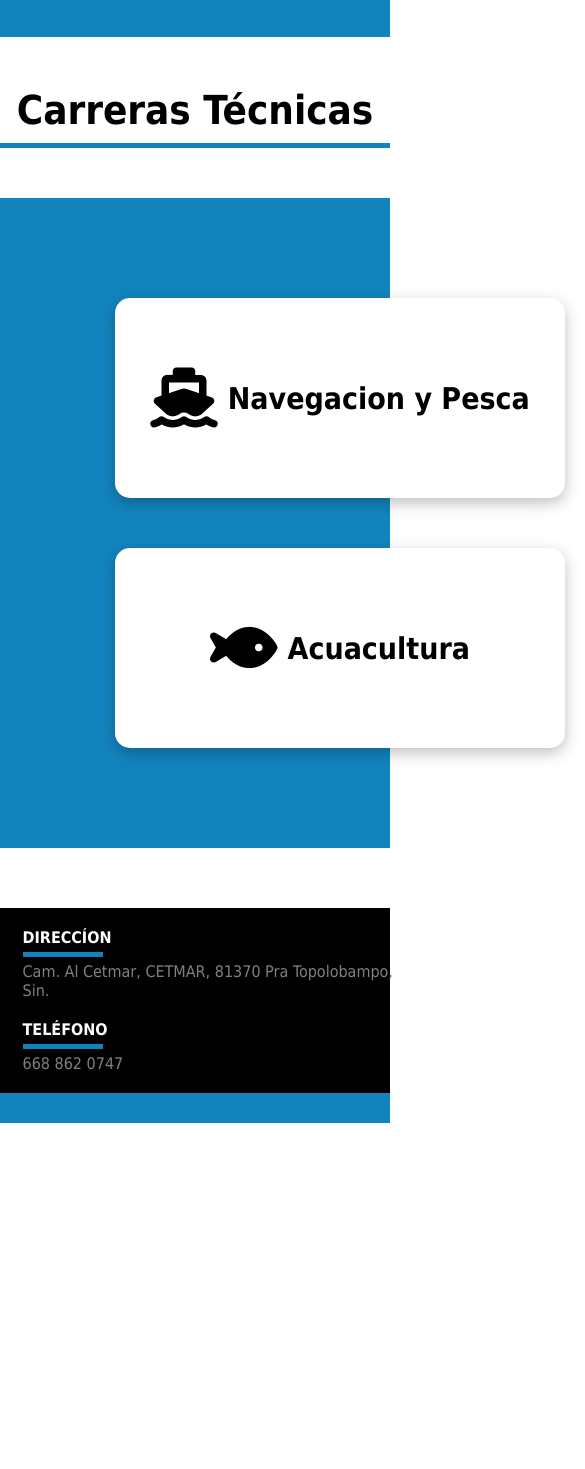
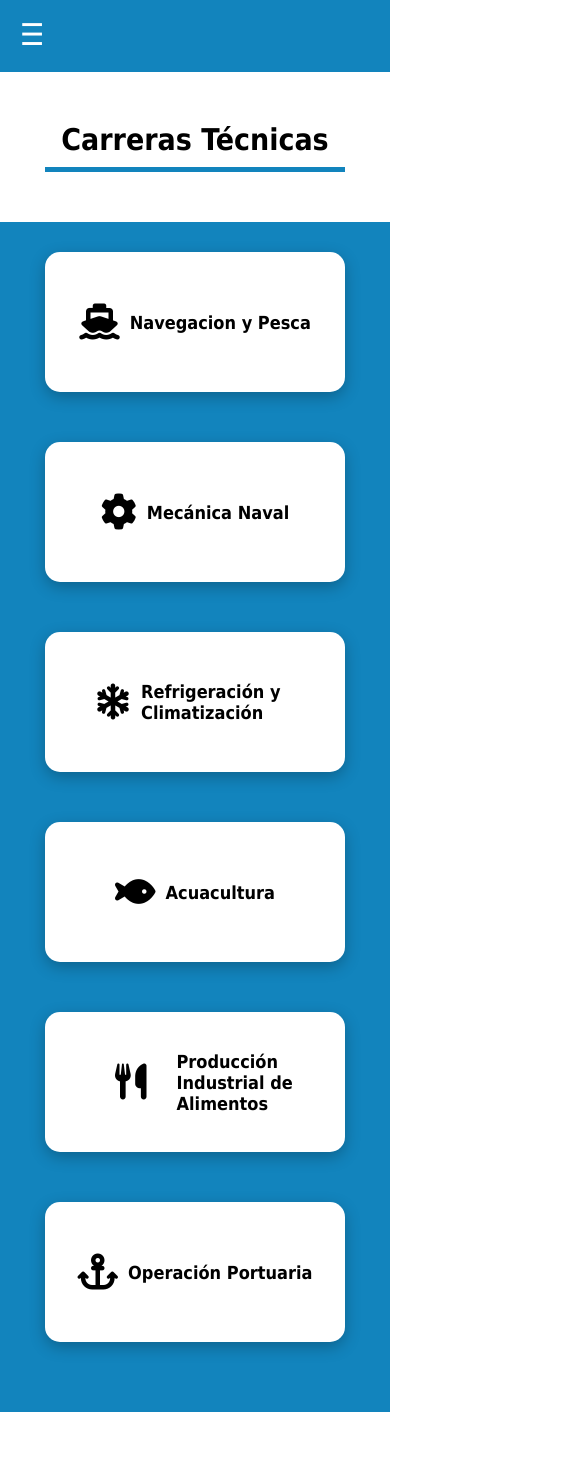
Before and after one commit to System327/CETMAR13, a website: page Servicio-social/HTML/OfertaEducativa.html in a window 390 px wide. Shown: the part 83-1552 px from the top of the page, 585 px wide, since content can reach past the window. Before the commit the page ends 1206 px from the top, so only its background shows below. Drawn offline with Linux system fonts and the light colour scheme.

Commit message:
responsive 1.5

```diff
--- a/Servicio-social/CSS/Menu.css
+++ b/Servicio-social/CSS/Menu.css
@@ -1,5 +1,12 @@
+*{
+    box-sizing: border-box;
+    margin: 0;
+    padding: 0;
+    font-family: Tahoma, Arial, Helvetica, sans-serif;
+
+}
+
 /* =============== parte superior =============== */
-
 .superior{
     padding: 5px 25px;
     background-color: #1B4168;
@@ -219,8 +226,8 @@
 @media (max-width: 500px) {
     .abajo {
         width: 100%;
-        margin-left: 50px;
-        margin-right: 5px;
+        margin: 0;
+        padding:0 20px;
         height: auto;
         grid-template-columns: 1fr; /* una sola columna */
         gap: 20px;
--- a/Servicio-social/CSS/styleNot.css
+++ b/Servicio-social/CSS/styleNot.css
@@ -3,146 +3,6 @@
     margin: 0;
     padding: 0;
     font-family: Tahoma
-}
-/* =============== parte superior =============== */
-
-.superior{
-    padding: 5px 25px;
-    background-color: #1B4168;
-    display: flex;
-    justify-content: space-between;
-    align-items: center;
-    width: 100%;
-    height: 80px;
-    position: relative;
-}
-
-.redes{
-    display: flex;
-    height: auto;
-}
-
-.redes a {
-    margin: 0 10px;
-    text-decoration: none;
-}
-
-.superior a{
-    display: flex;
-    margin-top: 2px;
-    padding: 0%;
-    /* position: relative; */
-}
-
-.superior a img{
-    height: 64px;
-    border-radius: 50%;
-    position: absolute;
-    top: 50%;
-    left: 50%;
-    transform: translate(-50%, -50%);
-}
-
-
-.icono-redes{
-    color: #f7f7f7;
-    font-size: 28px;
-
-}
-.icono-sesion{
-    color: #f1f1f1;
-    font-size: 24px;
-}
-
-
-
-
-/* =============== parte inferior =============== */
-
-.inferior{
-    padding: 20px 0px;
-    background-color: #1284bd;
-    display: flex;
-    width: 100%;
-    position: sticky;
-    top: 0;
-    z-index: 10000;
-    justify-content: left;
-}
-/* =============== parte Botones =============== */
-
-.botones{
-    display: flex;
-    padding-left: 0;
-}
-
-
-.botones ul a{
-    text-align: left;
-    color: #ffffff;
-    font-size: 18px;
-    font-weight: bolder;
-    text-decoration:none;
-    transition: all 0.2s;
-    padding:20px 40px;
-
-}
-
-.botones ul a:hover{
-    background-color:rgb(10, 103, 150);
-}
-
-.botones ul a:hover{
-    color: #dfca12;
-}
-
-/* =============== Parte pie de pagina =============== */
-
-.abajo{
-
-    width: 100%;
-    height: 200px;
-    background-color: black;
-    margin-top: 200px;
-}
-
-.texto-superior{
-    display: flex;
-    gap: 100px;
-    padding-top: 50px;
-    padding-left: 60px;
-    color: #fff;
-    font-size: 20px;
-    font-weight: bold;
-}
-
-.telefono{
-    margin-left:310px ;
-}
-
-.barra-azul2{
-    display: flex;
-    gap: 345px;
-}
-.barra-azul2 p{
-        background-color: #1284bd;
-        height: 5px;
-        width: 120px;
-        margin-left: 60px;
-        margin-top: 10px;
-}
-
-.texto-inferior{
-    display: flex;
-    gap: 130px;
-    padding-top: 20px;
-    padding-left: 60px;
-    color: gray;
-}
-.abajo-azul{
-    background-color: #1284bd;
-    width: 100%;
-    height: 50px;
 }
 
 
@@ -221,23 +81,3 @@
     max-height: 200px;
     border-radius: 20px;
 }
-
-/* prueba */
-
-.texto-completo {
-    flex: 1;    /* Acomoda el texto automaticamente */
-    max-height: 100px; /* Altura máxima para el texto cuando está minimizado */
-    max-width: auto;    /* Hace que el ancho del texto de adapte a la imagen */
-    overflow: hidden;   /* Oculta el contenido que se desborda de la altura máxima */
-}
-
-
-.btn-expandir {
-    display: block; /* Hace el botón se muestre como un bloque */
-    margin-left: auto; /* Hace que el boton este a la derecha */
-    margin-top: 10px; /* Espacio adicional encima del botón */
-    cursor: pointer;  /* Cambia el cursor al pasar por encima del botón */
-    background-color: #fff; /* Color de fondo del botón */
-    color: #1B4168;      /* Color del texto del botón */
-    border: none;      /* Elimina el borde del botón */
-}
--- a/Servicio-social/CSS/styleOE.css
+++ b/Servicio-social/CSS/styleOE.css
@@ -3,14 +3,6 @@
     margin: 0;
     padding: 0;
     font-family: Tahoma
-}
-
-#img{
-    display: flex;
-    aspect-ratio: 8/2;
-    width: 100%;
-    height: auto;
-    flex: 1 0 100%;
 }
 
 
@@ -24,6 +16,8 @@
 }
 
 .contenedor-carreras{
+    width: 100%;
+    box-sizing: border-box; /* muy importante para evitar scroll lateral */
     padding: 100px;
     height: auto;
     gap: 50px;
@@ -229,7 +223,50 @@
 }
 
 
-img {
-    height: 500px;
-    width: auto;
+@media (max-width: 500px) {
+
+    .contenedor-carreras {
+        grid-template-columns: 1fr; /* 1 columna */
+        padding: 30px 10px;
+    }
+
+    .carreras {
+        height: auto;
+        padding-bottom: 40px;
+    }
+
+
+    .btn-pesca,
+    .btn-mecanica,
+    .btn-refrigeracion,
+    .btn-acuacultura,
+    .btn-alimentos,
+    .btn-portuaria {
+        height: 140px;
+        font-size: 18px;
+        width: 300px;
+        margin: 0;
+    }
+
+    .btn-pesca i,
+    .btn-mecanica i,
+    .btn-refrigeracion i,
+    .btn-acuacultura i,
+    .btn-alimentos i,
+    .btn-portuaria i {
+        font-size: 36px;
+    }
+
+    .barra-blanca p {
+        width: 150px;
+    }
+
+    .contenedor-subtitulo h3{
+        font-size: 30px;
+    }
+
+    .barra-blanca p{
+    width: 300px;
 }
+
+}
--- a/Servicio-social/HTML/OfertaEducativa.html
+++ b/Servicio-social/HTML/OfertaEducativa.html
@@ -28,6 +28,7 @@
         </div>
     </header>
         <div class="inferior">
+                        <button class="menu-toggle" aria-label="Menú">&#9776;</button>
             <nav class="botones">
                 <ul><a href="/HTML/index.html">Inicio</a></ul>
                 <ul><a href="/HTML/OfertaEducativa.html">Oferta Educativa</a></ul>
@@ -37,7 +38,6 @@
         </div>
 
 
-        <!-- <img id="img" src="/Imagenes/slider 2.jpg" alt=""> -->
 
         <div class="contenedor-subtitulo">
             <h3>Carreras Técnicas</h3>
```
Also changed, not shown: Servicio-social/HTML/Noticias.html (+2 -0 lines).
